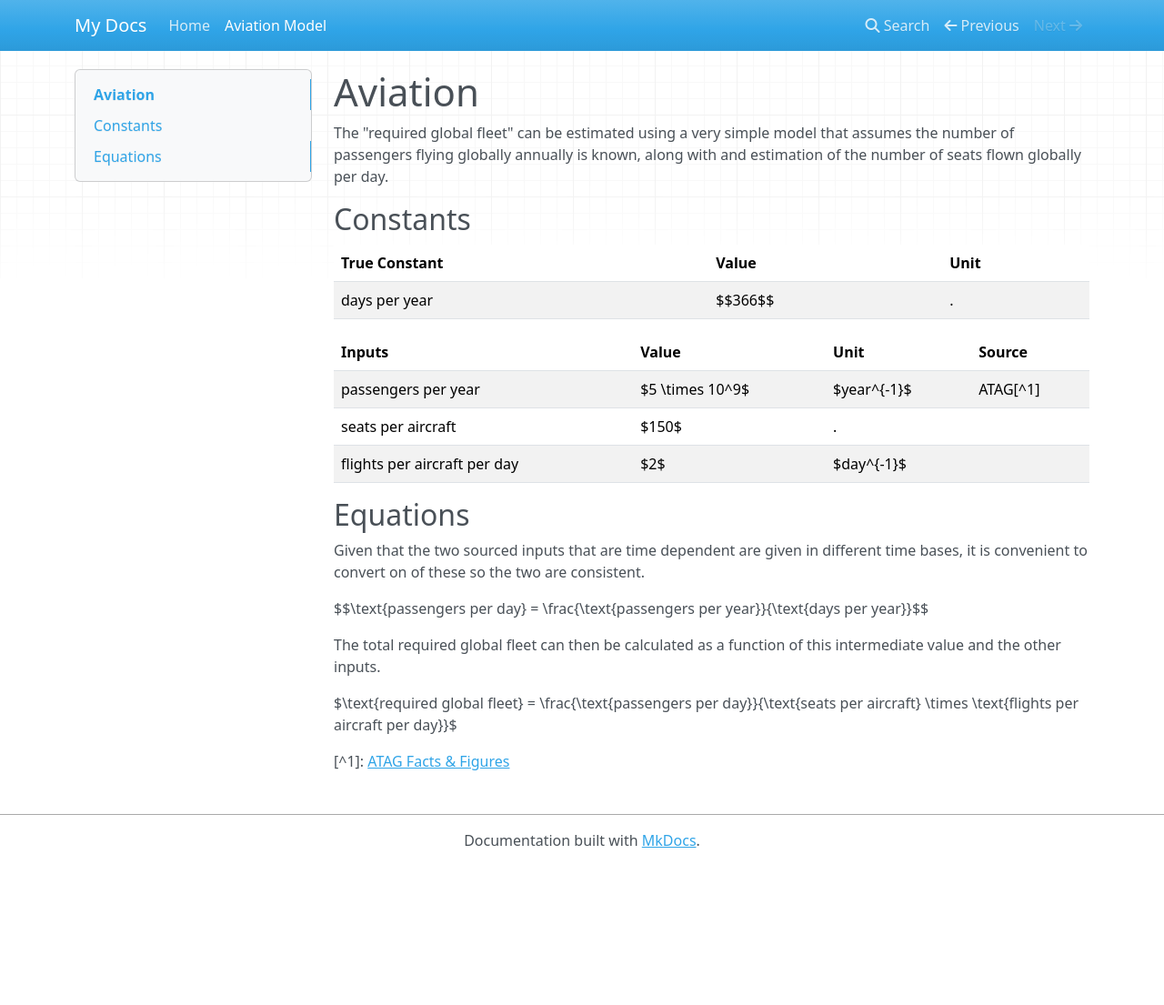
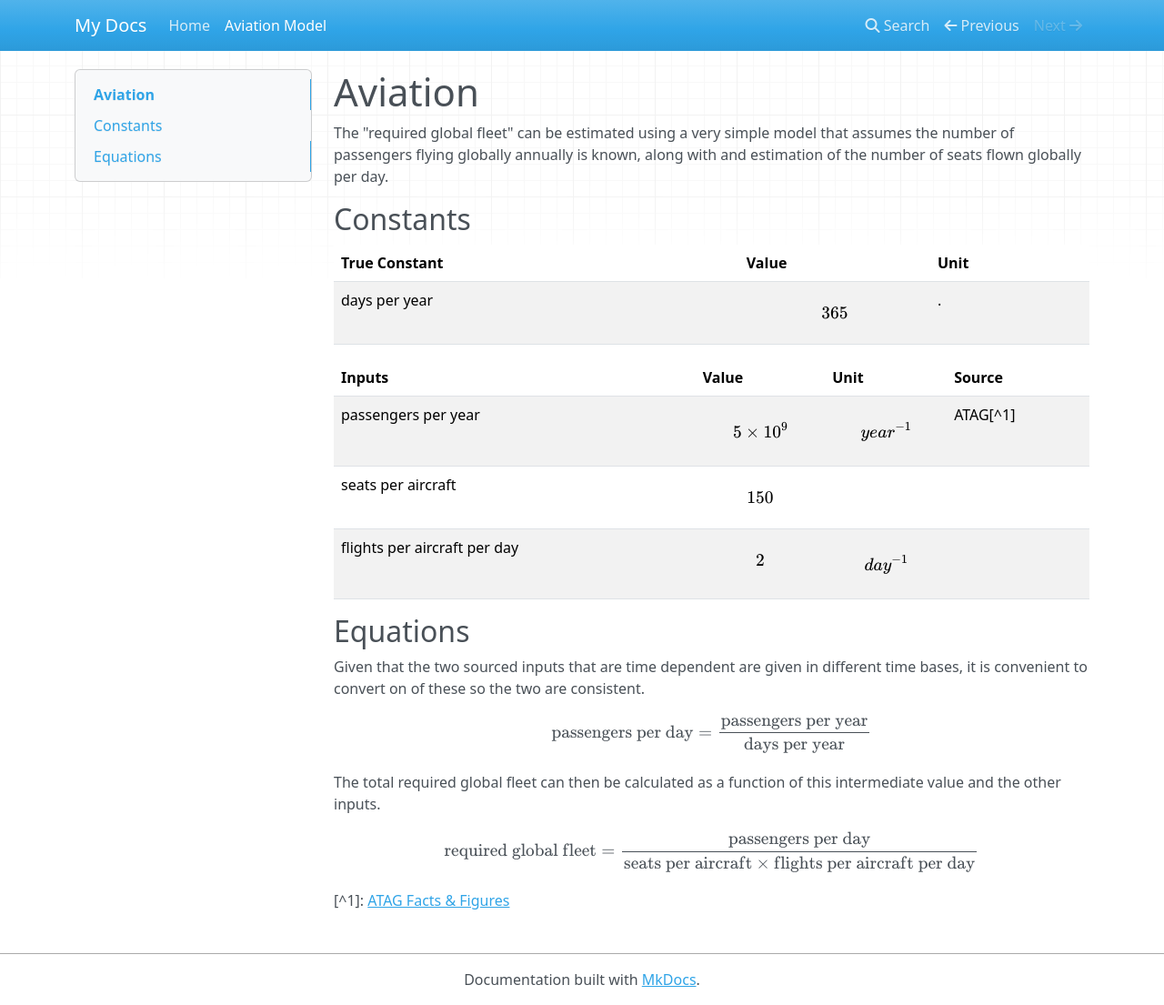
Before and after one commit to jesseloganpalmer/aia-software-training, an MkDocs documentation site: the page built from docs/aviation.md, in a window 1280 px wide and 1105 px high. Shown: the whole window at 91% size. Built offline with MkDocs 1.6.1, drawn with Linux system fonts in a browser that asks for light colours; nearby versions of some CDN libraries; formulas are drawn with MathJax 3.

Commit message:
Add supporting markdown extension to make equations display correctly

```diff
--- a/docs/aviation.md
+++ b/docs/aviation.md
@@ -6,13 +6,13 @@ The "required global fleet" can be estimated using a very simple model that assu
 
 | True Constant | Value   | Unit |
 | ------------- | ------- | ---- |
-| days per year | $$366$$ | .    |
+| days per year | $$365$$ | .    |
 
-| Inputs                       | Value           | Unit        | Source   |
-| ---------------------------- | --------------- | ----------- | -------- |
-| passengers per year          | $5 \times 10^9$ | $year^{-1}$ | ATAG[^1] |
-| seats per aircraft           | $150$           | .           |          |
-| flights per aircraft per day | $2$             | $day^{-1}$  |          |
+| Inputs                       | Value             | Unit          | Source   |
+| ---------------------------- | ----------------- | ------------- | -------- |
+| passengers per year          | $$5 \times 10^9$$ | $$year^{-1}$$ | ATAG[^1] |
+| seats per aircraft           | $$150$$           |               |          |
+| flights per aircraft per day | $$2$$             | $$day^{-1}$$  |          |
 
 ## Equations
 
@@ -22,6 +22,6 @@ $$\text{passengers per day} = \frac{\text{passengers per year}}{\text{days per y
 
 The total required global fleet can then be calculated as a function of this intermediate value and the other inputs.
 
-$\text{required global fleet} = \frac{\text{passengers per day}}{\text{seats per aircraft} \times \text{flights per aircraft per day}}$
+$$\text{required global fleet} = \frac{\text{passengers per day}}{\text{seats per aircraft} \times \text{flights per aircraft per day}}$$
 
 [^1]: [ATAG Facts & Figures](https://atag.org/facts-figures)
--- a/mkdocs.yml
+++ b/mkdocs.yml
@@ -3,3 +3,9 @@ site_name: My Docs
 nav:
   - Home: "index.md"
   - Aviation Model: "aviation.md"
+
+extra_javascript:
+  - https://cdnjs.cloudflare.com/ajax/libs/mathjax/2.7.4/MathJax.js?config=TeX-AMS-MML_HTMLorMML
+
+markdown_extensions:
+  - mdx_math
```
Also changed, not shown: README.md (+5 -2 lines).
